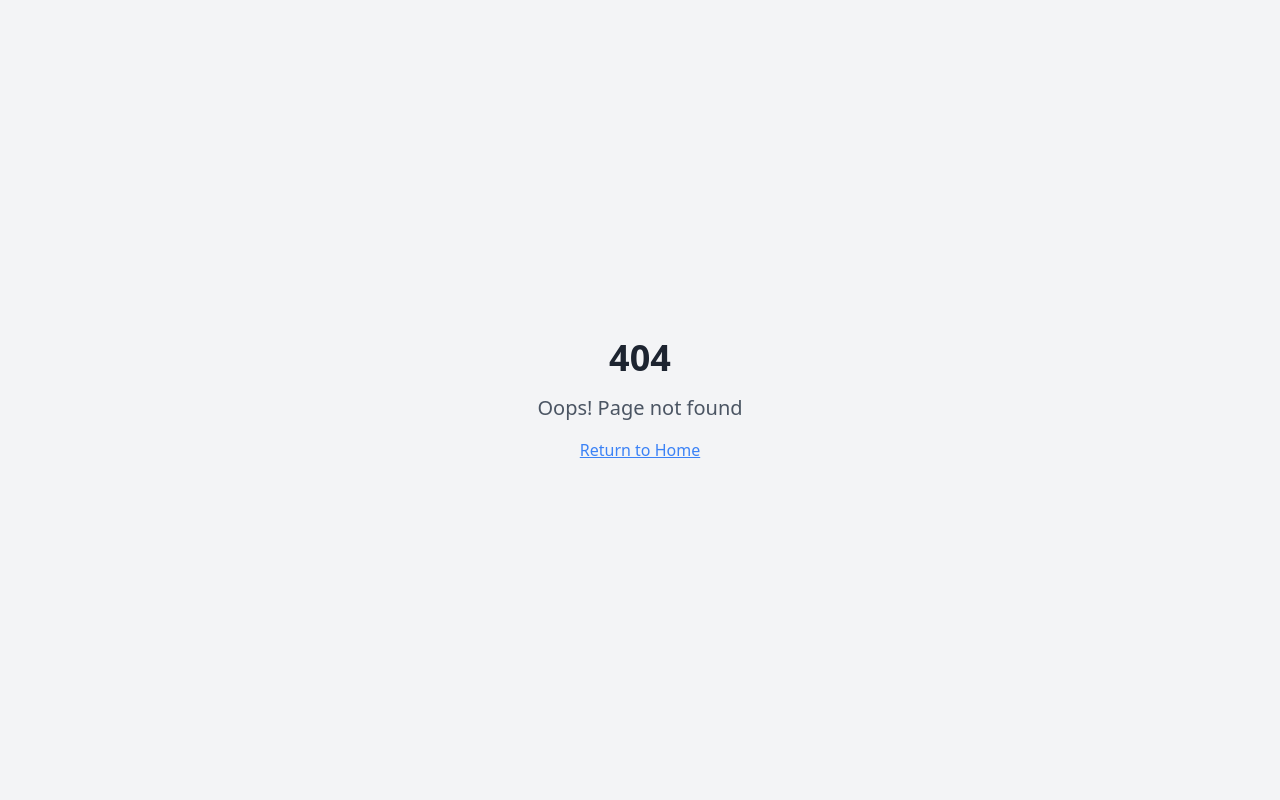
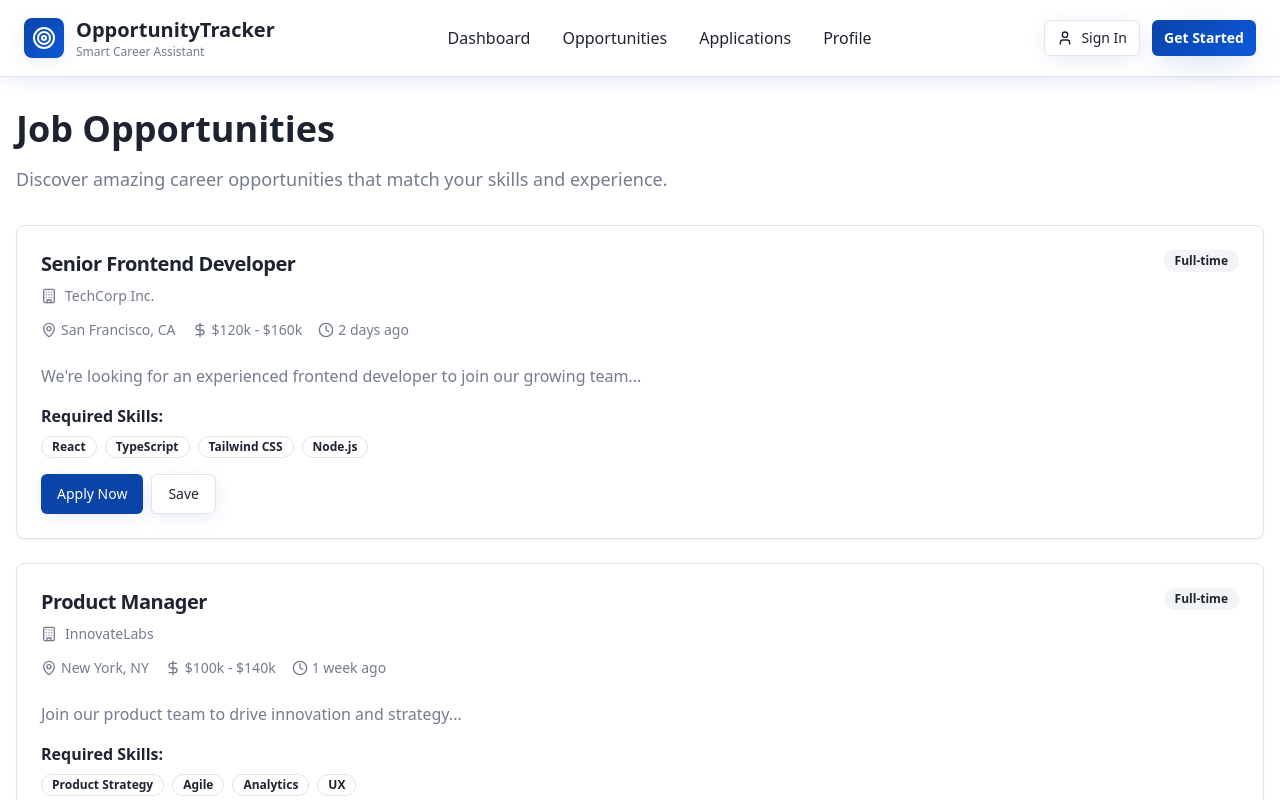
Before and after one commit to Lankara/opp-seeker-smart-apply, a React (Vite) app: page /opportunities in a window 1280 px wide. Before the commit this address had no page. Shown: the top 800 px of the page. Built offline with nearby package versions, Linux system fonts and the light colour scheme.

Commit message:
Add Opportunities page
Create a new page for Opportunities and update the routing to include it.

```diff
--- a/src/App.tsx
+++ b/src/App.tsx
@@ -7,6 +7,7 @@ import { AuthProvider } from "@/contexts/AuthContext";
 import Index from "./pages/Index";
 import Auth from "./pages/Auth";
 import Profile from "./pages/Profile";
+import Opportunities from "./pages/Opportunities";
 import NotFound from "./pages/NotFound";
 
 const queryClient = new QueryClient();
@@ -22,6 +23,7 @@ const App = () => (
             <Route path="/" element={<Index />} />
             <Route path="/auth" element={<Auth />} />
             <Route path="/profile" element={<Profile />} />
+            <Route path="/opportunities" element={<Opportunities />} />
             {/* ADD ALL CUSTOM ROUTES ABOVE THE CATCH-ALL "*" ROUTE */}
             <Route path="*" element={<NotFound />} />
           </Routes>
--- /dev/null
+++ b/src/pages/Opportunities.tsx
@@ -0,0 +1,115 @@
+import Header from "@/components/Header";
+import Footer from "@/components/Footer";
+import { Card, CardContent, CardDescription, CardHeader, CardTitle } from "@/components/ui/card";
+import { Badge } from "@/components/ui/badge";
+import { Button } from "@/components/ui/button";
+import { MapPin, Clock, DollarSign, Building } from "lucide-react";
+
+const Opportunities = () => {
+  const opportunities = [
+    {
+      id: 1,
+      title: "Senior Frontend Developer",
+      company: "TechCorp Inc.",
+      location: "San Francisco, CA",
+      type: "Full-time",
+      salary: "$120k - $160k",
+      posted: "2 days ago",
+      description: "We're looking for an experienced frontend developer to join our growing team...",
+      skills: ["React", "TypeScript", "Tailwind CSS", "Node.js"]
+    },
+    {
+      id: 2,
+      title: "Product Manager",
+      company: "InnovateLabs",
+      location: "New York, NY",
+      type: "Full-time",
+      salary: "$100k - $140k",
+      posted: "1 week ago",
+      description: "Join our product team to drive innovation and strategy...",
+      skills: ["Product Strategy", "Agile", "Analytics", "UX"]
+    },
+    {
+      id: 3,
+      title: "UX Designer",
+      company: "DesignStudio",
+      location: "Remote",
+      type: "Contract",
+      salary: "$80k - $100k",
+      posted: "3 days ago",
+      description: "Create amazing user experiences for our digital products...",
+      skills: ["Figma", "User Research", "Prototyping", "Design Systems"]
+    }
+  ];
+
+  return (
+    <div className="min-h-screen bg-background">
+      <Header />
+      <main className="container mx-auto px-4 py-8">
+        <div className="mb-8">
+          <h1 className="text-4xl font-bold mb-4">Job Opportunities</h1>
+          <p className="text-muted-foreground text-lg">
+            Discover amazing career opportunities that match your skills and experience.
+          </p>
+        </div>
+
+        <div className="grid gap-6">
+          {opportunities.map((opportunity) => (
+            <Card key={opportunity.id} className="hover:shadow-lg transition-shadow">
+              <CardHeader>
+                <div className="flex justify-between items-start">
+                  <div>
+                    <CardTitle className="text-xl mb-2">{opportunity.title}</CardTitle>
+                    <CardDescription className="flex items-center gap-2 mb-2">
+                      <Building className="h-4 w-4" />
+                      {opportunity.company}
+                    </CardDescription>
+                  </div>
+                  <Badge variant="secondary">{opportunity.type}</Badge>
+                </div>
+
+                <div className="flex flex-wrap gap-4 text-sm text-muted-foreground">
+                  <div className="flex items-center gap-1">
+                    <MapPin className="h-4 w-4" />
+                    {opportunity.location}
+                  </div>
+                  <div className="flex items-center gap-1">
+                    <DollarSign className="h-4 w-4" />
+                    {opportunity.salary}
+                  </div>
+                  <div className="flex items-center gap-1">
+                    <Clock className="h-4 w-4" />
+                    {opportunity.posted}
+                  </div>
+                </div>
+              </CardHeader>
+
+              <CardContent>
+                <p className="text-muted-foreground mb-4">{opportunity.description}</p>
+
+                <div className="mb-4">
+                  <h4 className="font-semibold mb-2">Required Skills:</h4>
+                  <div className="flex flex-wrap gap-2">
+                    {opportunity.skills.map((skill) => (
+                      <Badge key={skill} variant="outline">
+                        {skill}
+                      </Badge>
+                    ))}
+                  </div>
+                </div>
+
+                <div className="flex gap-2">
+                  <Button>Apply Now</Button>
+                  <Button variant="outline">Save</Button>
+                </div>
+              </CardContent>
+            </Card>
+          ))}
+        </div>
+      </main>
+      <Footer />
+    </div>
+  );
+};
+
+export default Opportunities;
```
